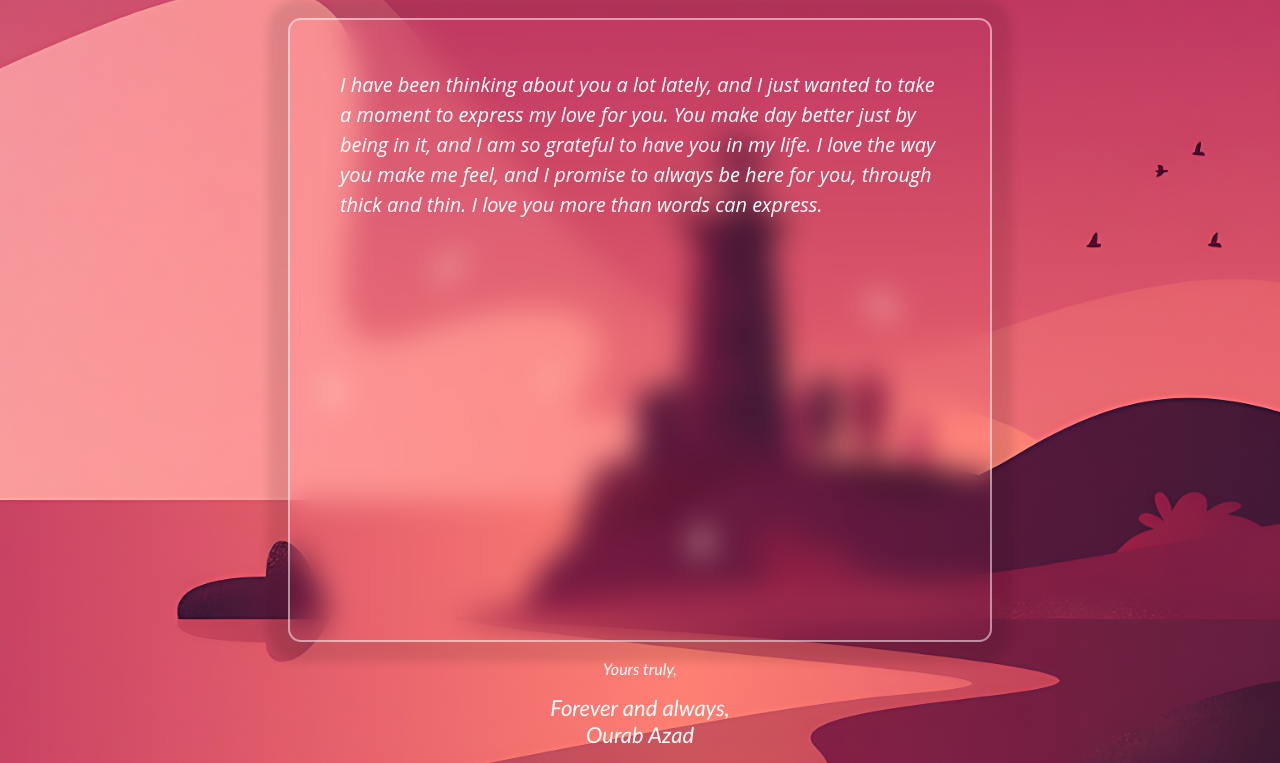
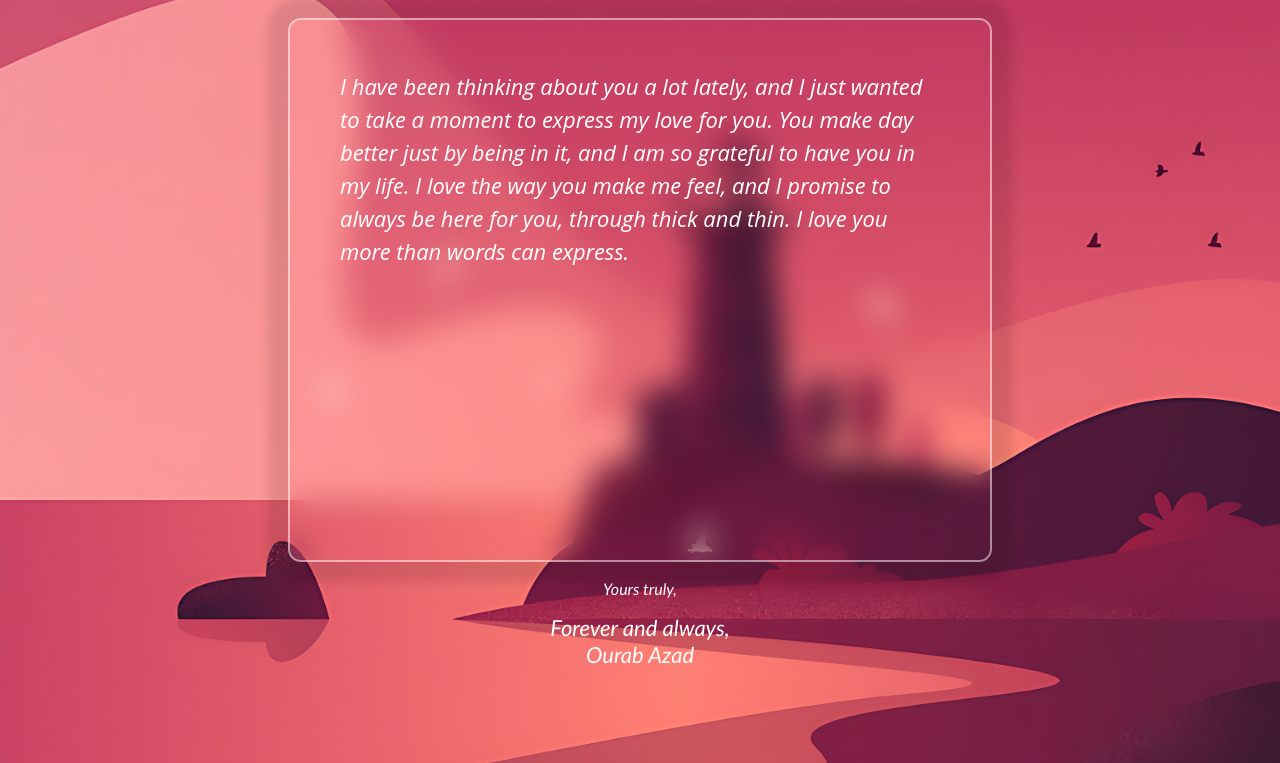
Before and after one commit to aourab/aourab.github.io, a plain HTML site: page verifiedclintoftheletter/index.html in a window 1280 px wide. Shown: the part 95-858 px from the top of the page. Drawn offline with Linux system fonts and the light colour scheme.

Commit message:
Update style.css

```diff
--- a/verifiedclintoftheletter/style.css
+++ b/verifiedclintoftheletter/style.css
@@ -31,7 +31,7 @@ main {
   backdrop-filter: blur(15px);
   border: 2px solid rgba(255,255,255,0.5);
   border-radius: 20px;
-  height: 65vh;
+  height: 55vh;
   padding: 50px;
   box-shadow: 0px 0px 10px 20px rgba(0, 0, 0, 0.1);
   border-radius: 13px;
@@ -43,7 +43,7 @@ main {
   margin-top: 0px;
   margin-bottom: 50px;
 
-  font-size: 20px;
+  font-size: 22px;
   font-style: italic;
   color: #ffffff;
   text-align: left;
```
